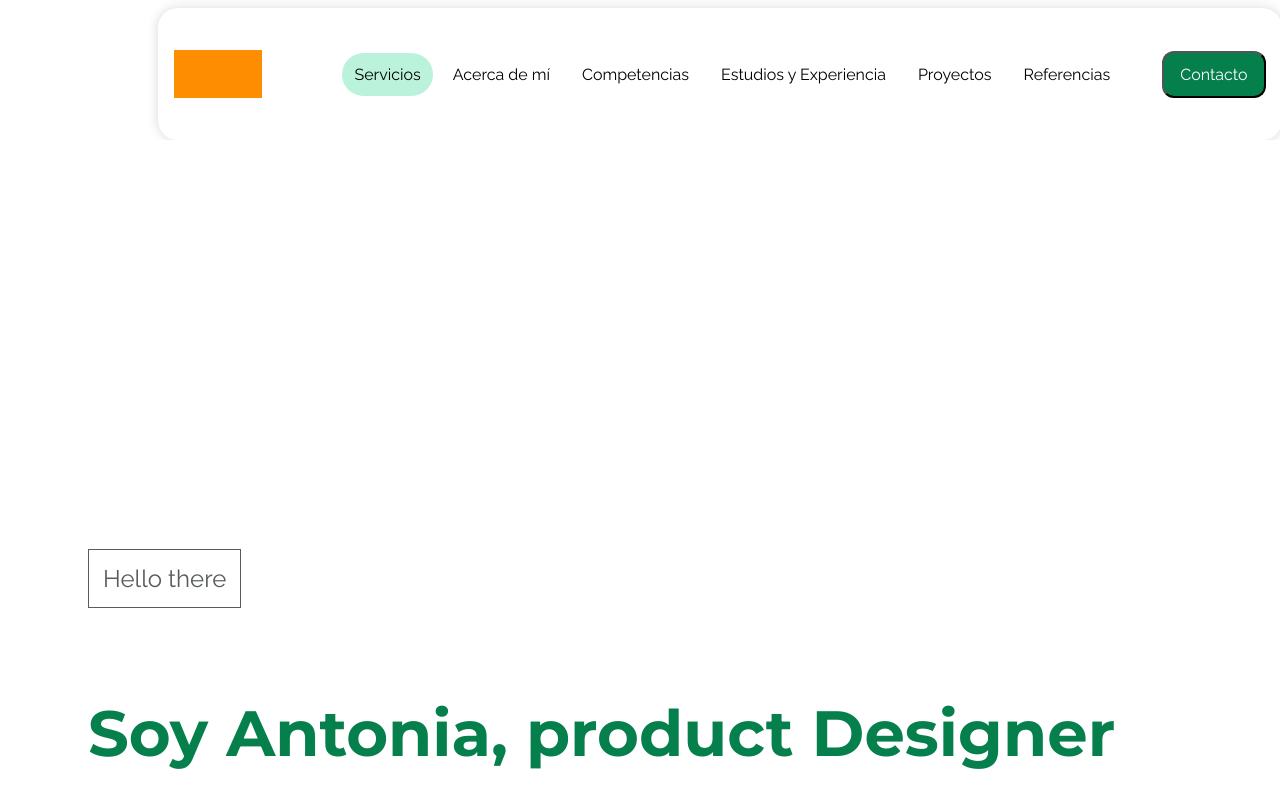
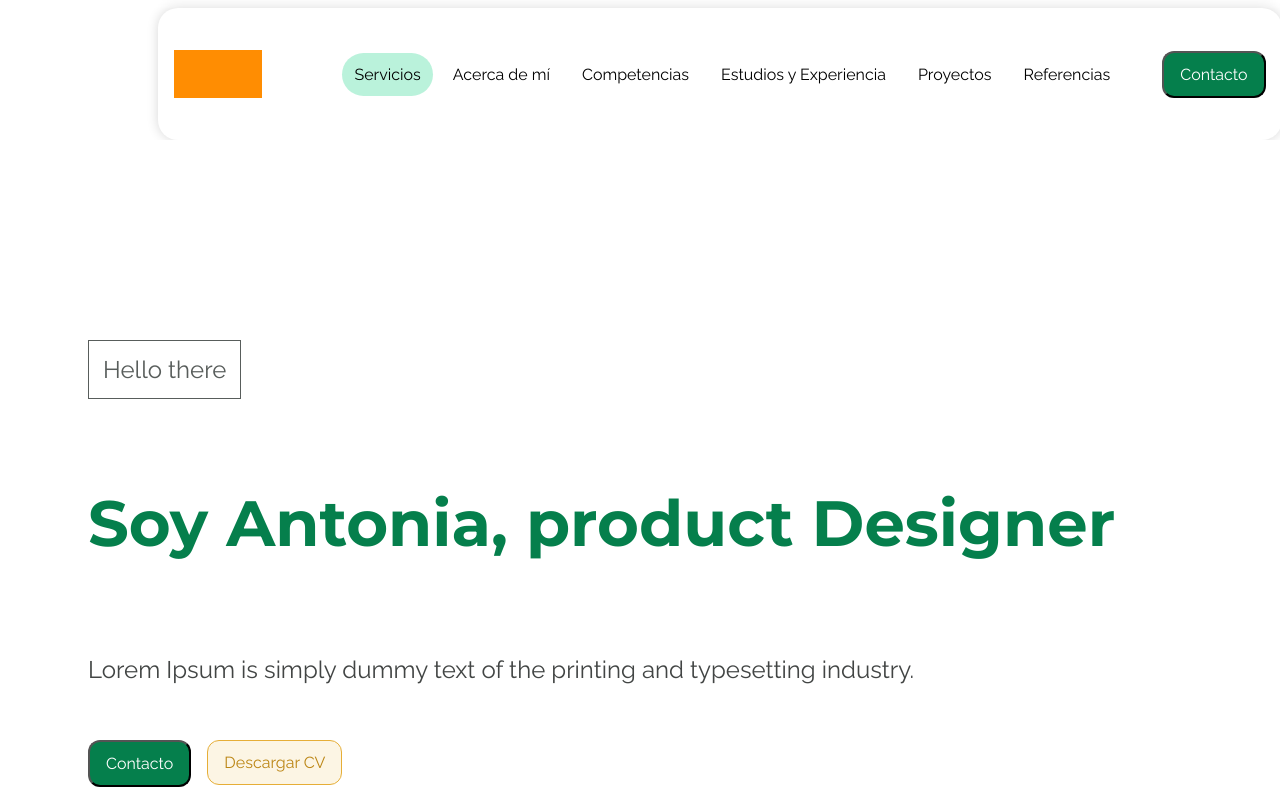
Before and after one commit to jeannettearias/AntoPortfolio, a React (Vite) app: page / in a window 1280 px wide. Shown: the top 800 px of the page. Built offline with nearby package versions, Linux system fonts and the light colour scheme.

Commit message:
update hero

```diff
--- a/src/components/App.jsx
+++ b/src/components/App.jsx
@@ -6,14 +6,16 @@ import Footer from './layout/Footer';
 
 function App() {
   return (
-    <>
+    <main className='main'>
       <Header />
-      <main className="main">
+
+      <body className="body">
         <Hero />
         <Landing />
-      </main>
+      </body>
+
       <Footer />
-    </>
+    </main>
   )
 }
 
--- a/src/components/layout/Hero.jsx
+++ b/src/components/layout/Hero.jsx
@@ -10,13 +10,17 @@ function Hero() {
                     </div>
                     <div className="hero__content__content">
                         <h1 className="hero__title">Soy Antonia, product Designer</h1>
-                        <p className="hero__description">Lorem Ipsum is simply dummy text of the printing and typesetting industry.</p>
+                        <p className="hero__description">Lorem Ipsum is simply dummy text of the printing and typesetting industry.</p>
                     </div>
                     <div className="group-buttons">
-                        <button>Contacto</button>
-                        <button>Descargar CV</button>
+                        <button className="contacto__btn">Contacto</button>
+                        <button className="descargar__btn">Descargar CV</button>
 
                     </div>
+                </div>
+                <div className="hero__info">
+                    <label htmlFor=""></label>
+
                 </div>
 
             </section>
--- a/src/styles/App.scss
+++ b/src/styles/App.scss
@@ -17,3 +17,13 @@ body {
 main {
   flex: 1; /* pushes footer down */
 }
+
+.main {
+  background: var(--Main-White, #fff);
+}
+
+.body {
+  display: flex;
+  flex-direction: column;
+  align-items: flex-start;
+}
--- a/src/styles/_header.scss
+++ b/src/styles/_header.scss
@@ -14,14 +14,6 @@
   backdrop-filter: blur(2px);
 }
 
-.logo {
-  width: 88px;
-  height: 48px;
-  flex-shrink: 0;
-
-  background: var(--Main-Secondary, #ff8d02);
-}
-
 .head {
   display: inline-flex;
   padding: var(--base-px-04, 16px);
@@ -31,6 +23,14 @@
   border-radius: var(--base-px-06, 20px);
   background: var(--Main-White, #fff);
   box-shadow: 0 0 12px 0 rgba(0, 0, 0, 0.16);
+}
+
+.logo {
+  width: 88px;
+  height: 48px;
+  flex-shrink: 0;
+
+  background: var(--Main-Secondary, #ff8d02);
 }
 
 .nav {
--- a/src/styles/_hero.scss
+++ b/src/styles/_hero.scss
@@ -1,6 +1,5 @@
 .hero {
   display: flex;
-  height: 840px;
   padding: 200px 88px 116px 88px;
   align-items: center;
   gap: var(--base-px-09, 32px);
@@ -80,3 +79,57 @@
   font-weight: 400;
   line-height: normal;
 }
+
+.group-buttons {
+  display: flex;
+  align-items: flex-start;
+  gap: var(--base-px-04, 16px);
+}
+
+.contacto__btn {
+  display: flex;
+  padding: 12px 16px;
+  justify-content: center;
+  align-items: center;
+  gap: 10px;
+
+  border-radius: 12px;
+  background: var(--Main-Primary, #057f4c);
+
+  color: var(--Main-White, #fff);
+
+  /* MediumText/Regular */
+  font-family: var(--Family-Content, Raleway);
+  font-size: var(--Size-Medium, 16px);
+  font-style: normal;
+  font-weight: 400;
+  line-height: normal;
+}
+
+.descargar__btn {
+  display: flex;
+  padding: 12px 16px;
+  justify-content: center;
+  align-items: center;
+  gap: 10px;
+
+  border-radius: 12px;
+  border: 1px solid var(--Orange-05, #e6ae37);
+  background: var(--Main-Background_Alt, #fcf5e4);
+
+  color: var(--Orange-06, #bb8513);
+
+  /* MediumText/Regular */
+  font-family: var(--Family-Content, Raleway);
+  font-size: var(--Size-Medium, 16px);
+  font-style: normal;
+  font-weight: 400;
+  line-height: normal;
+}
+
+.hero__info {
+  display: flex;
+  align-items: center;
+  gap: 94px;
+  align-self: stretch;
+}
```
